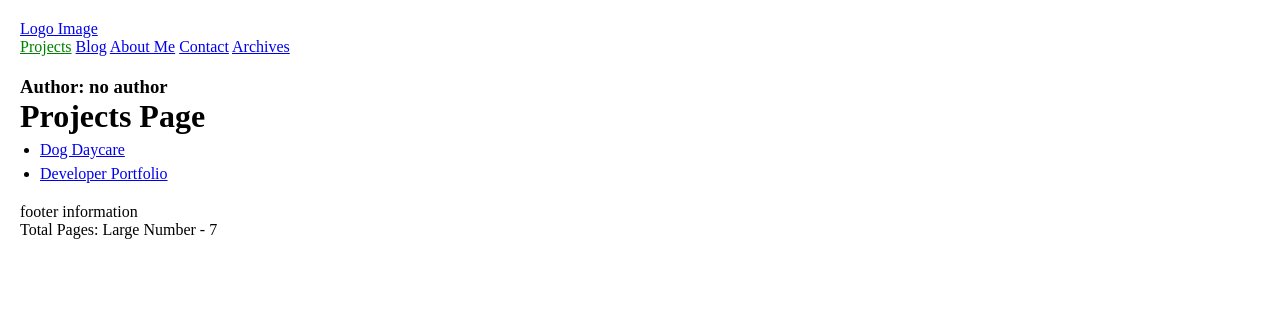
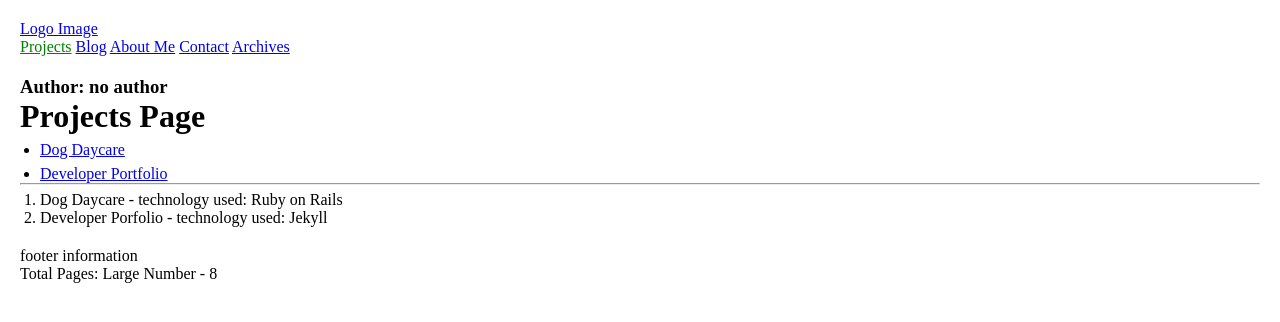
Before and after one commit to robert-laws/jekyll-review-october-2018, a Jekyll site: the page built from projects.md, in a window 1280 px wide. Shown: the top 322 px of the page. Built offline with Jekyll 4.4.1, drawn with Linux system fonts in a browser that asks for light colours.

Commit message:
add data files and sass files

```diff
--- a/_config.yml
+++ b/_config.yml
@@ -16,6 +16,11 @@
   syntax_highlighter_opts:
     block:
       line_numbers: false
+
+# Sass
+sass:
+  sass_dir: _sass
+  style: compressed
 
 # Files to Exclude from Build
 exclude:
@@ -36,7 +41,6 @@
 
 # Collections
 collections_dir: my_collections
-
 collections:
   projects:
     output: true
--- /dev/null
+++ b/_data/projects.yml
@@ -0,0 +1,4 @@
+- name: "Dog Daycare"
+  tech: "Ruby on Rails"
+- name: "Developer Porfolio"
+  tech: "Jekyll"
--- a/assets/css/main.css
+++ b/assets/css/main.scss
@@ -1,3 +1,5 @@
+---
+---
 * {
   padding: 0;
   margin: 0;
--- a/projects.md
+++ b/projects.md
@@ -10,5 +10,11 @@
 
 {:.project-list}
 * [{{project.title}}]({{site.baserul}}{{project.url}})
+{% endfor %}
 
+---
+
+{:.project-list}
+{% for project in site.data.projects %}
+1. {{project.name}} - technology used: {{project.tech}}
 {% endfor %}
```
